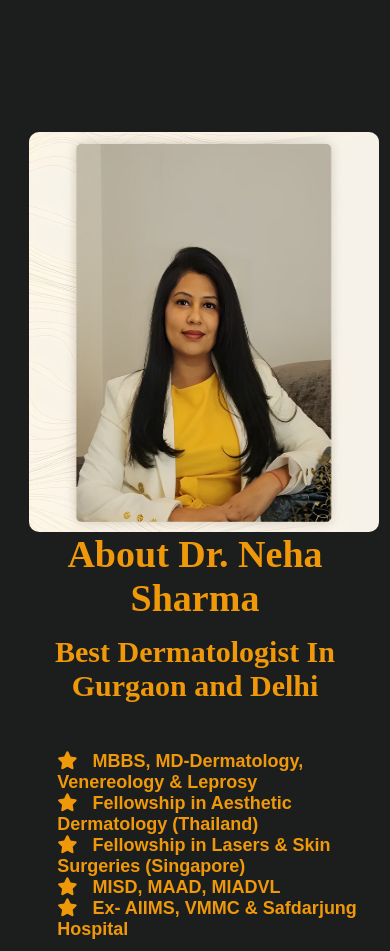
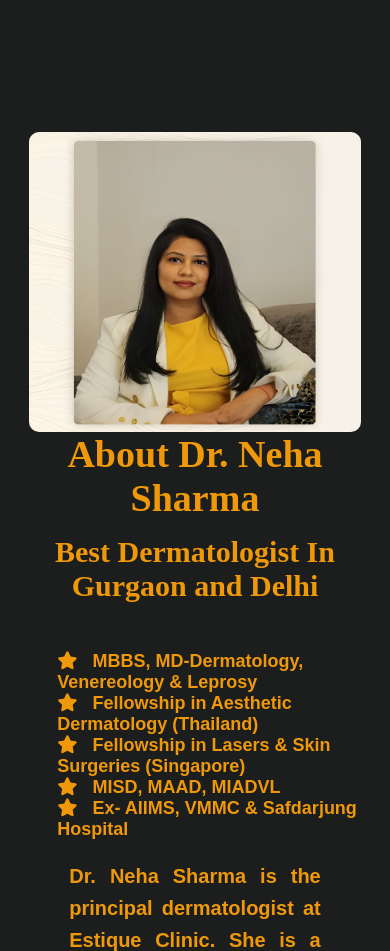
Before and after one commit to Vikashsinghal977/estique-skin-hair, a plain HTML site: page index.html in a window 390 px wide. Shown: the part 880-1831 px from the top of the page. Drawn offline with Linux system fonts and the light colour scheme.

Commit message:
under fix reposive img

```diff
--- a/frontend/css/styles.css
+++ b/frontend/css/styles.css
@@ -305,8 +305,8 @@ input::placeholder{
         flex-direction: column;
     }
     #Estique-Clinic img{
-        max-width: 350px;
-        max-height: 400px;
+        max-width: 100%;
+        max-height: 300px;
     }
     #Estique-Clinic-Box-img{
         flex: none;
```
